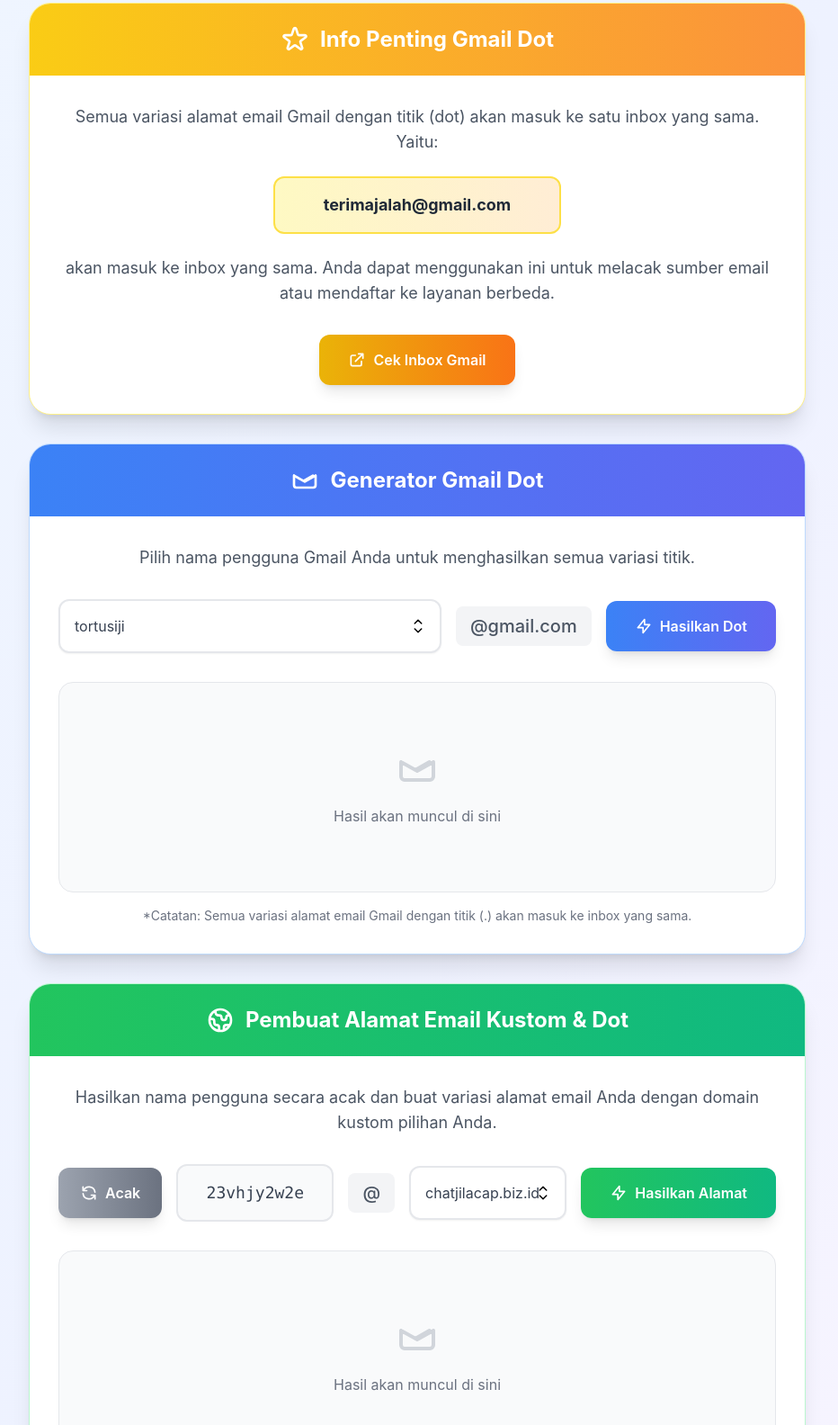
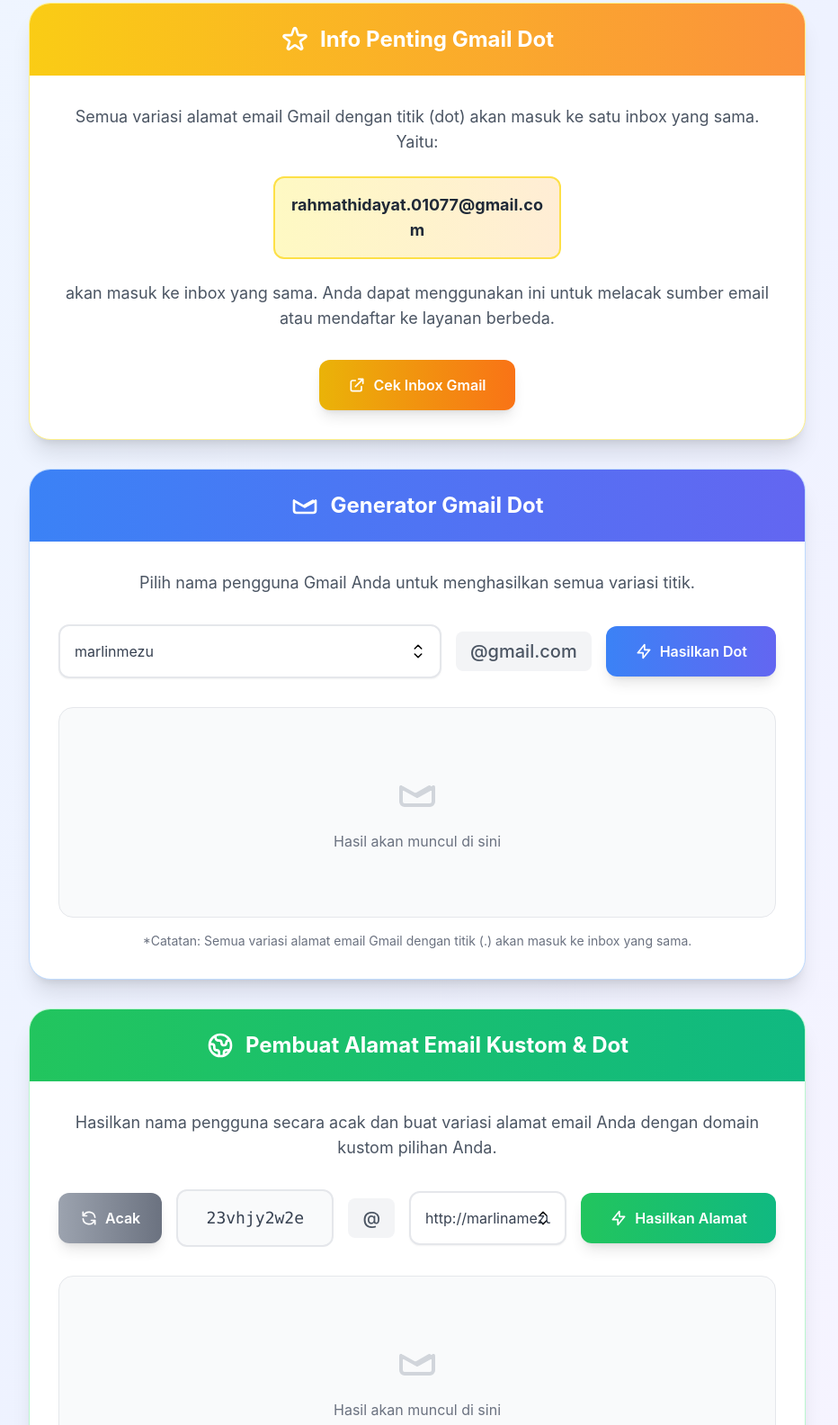
Before and after one commit to dropshipman/GMAILGEN-RAHMAT, a plain HTML site: page index.html in a window 1280 px wide. Shown: the part 289-1873 px from the top of the page at 90% size, without its empty margins (176-1108 px from the left). Drawn offline with nearby package versions, Linux system fonts and the light colour scheme.

Commit message:
Update index.html

```diff
--- a/index.html
+++ b/index.html
@@ -82,7 +82,7 @@
                     </p>
                     <div class="flex flex-col items-center space-y-4 mb-6">
                         <div class="bg-gradient-to-r from-yellow-100 to-orange-100 p-4 rounded-xl border-2 border-yellow-300 max-w-xs w-full text-center">
-                            <p class="font-bold text-lg text-gray-800 break-all">terimajalah@gmail.com</p>
+                            <p class="font-bold text-lg text-gray-800 break-all">rahmathidayat.01077@gmail.com</p>
                         </div>
                     </div>
                     <p class="text-gray-600 text-center mb-8 text-lg">
@@ -297,11 +297,11 @@
     <script>
         // Data for dropdowns
         const gmailUsernames = [
-            "tortusiji", "lorotortu", "telutortu"
+            "marlinmezu", "marlinmezu2", "marlinmezu4"
         ];
 
         const customDomains = [
-            "chatjilacap.biz.id"
+            "http://marlinamezu.biz.id"
         ];
 
         // Generate random string for username
```
